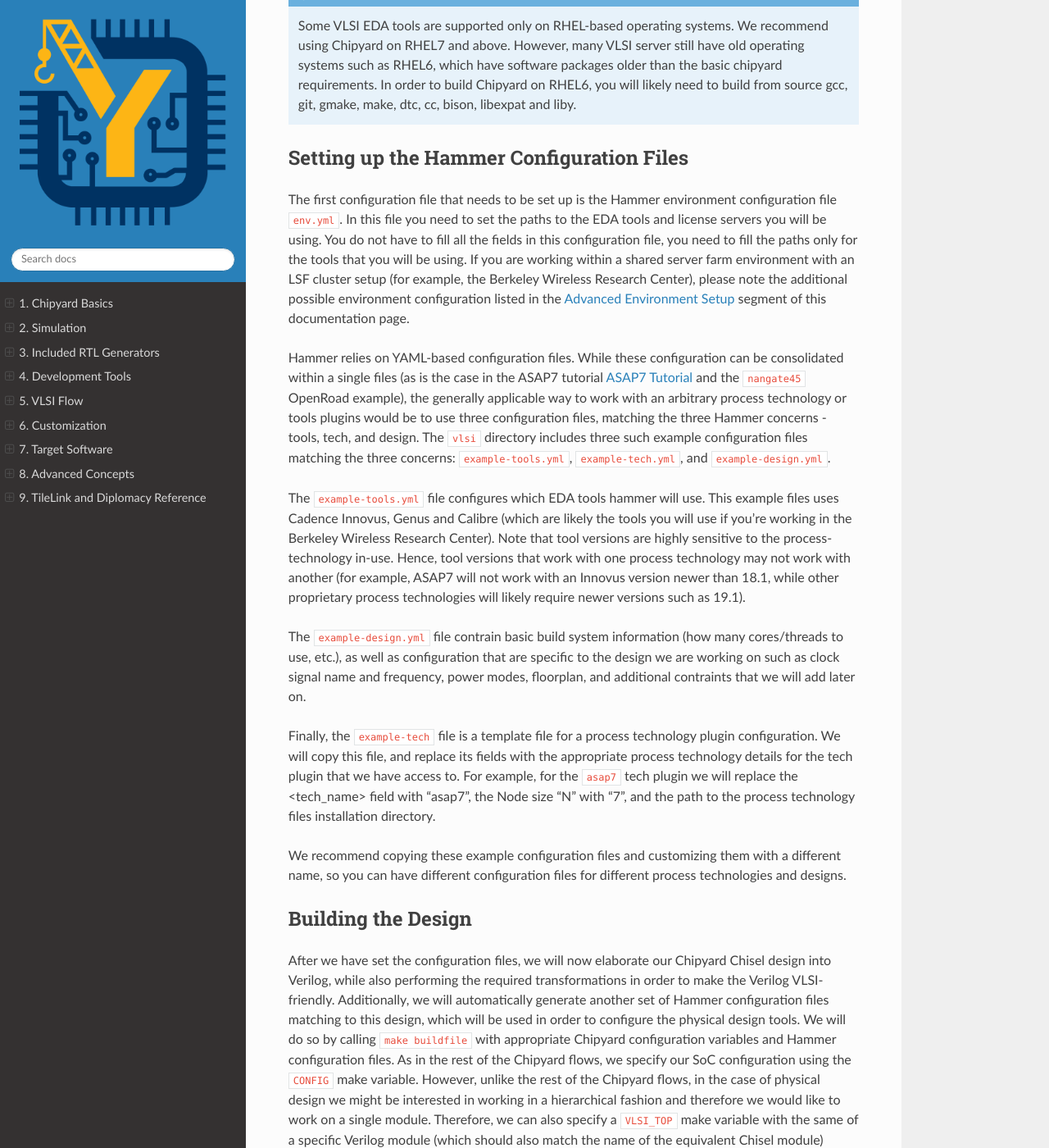
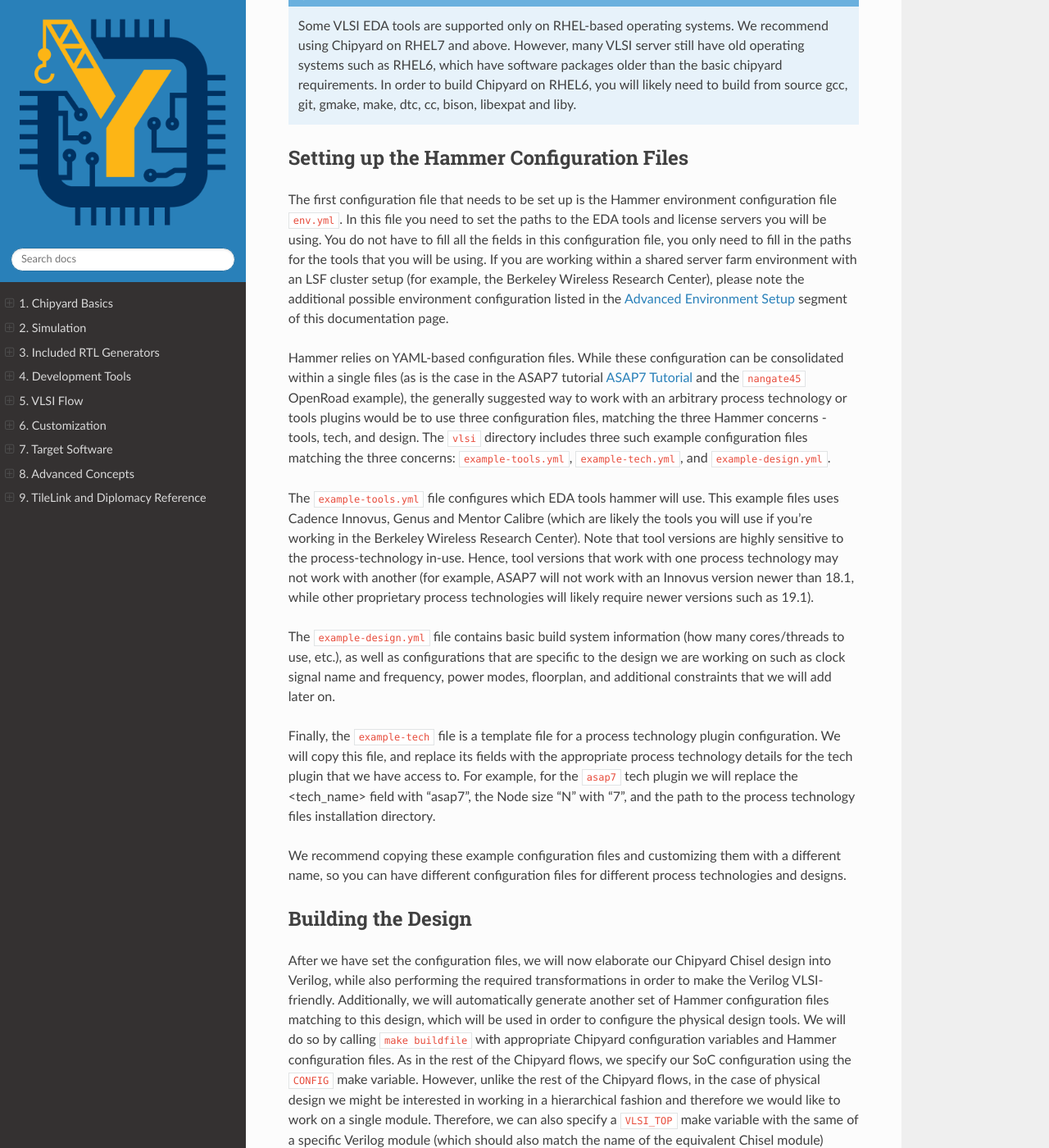
Before and after one commit to ucb-bar/chipyard, a Sphinx documentation site: the page built from docs/VLSI/Basic-Flow.rst, in a window 1280 px wide and 1400 px high, scrolled down 962 px. Shown: the whole window at 82% size. Built offline with Sphinx 7.4.7 and the Read the Docs theme 2.0.0, drawn with Linux system fonts in a browser that asks for light colours; some of the changed text lies outside the part shown.

Commit message:
Apply suggestions from code review
Co-authored-by: Colin Schmidt <colins@eecs.berkeley.edu>

```diff
--- a/docs/VLSI/Basic-Flow.rst
+++ b/docs/VLSI/Basic-Flow.rst
@@ -39,16 +39,16 @@
 Setting up the Hammer Configuration Files
 --------------------------------------------
 
-The first configuration file that needs to be set up is the Hammer environment configuration file ``env.yml``. In this file you need to set the paths to the EDA tools and license servers you will be using. You do not have to fill all the fields in this configuration file, you need to fill the paths only for the tools that you will be using.
+The first configuration file that needs to be set up is the Hammer environment configuration file ``env.yml``. In this file you need to set the paths to the EDA tools and license servers you will be using. You do not have to fill all the fields in this configuration file, you only need to fill in the paths for the tools that you will be using.
 If you are working within a shared server farm environment with an LSF cluster setup (for example, the Berkeley Wireless Research Center), please note the additional possible environment configuration listed in the :ref:`Advanced Environment Setup` segment of this documentation page.
 
 Hammer relies on YAML-based configuration files. While these configuration can be consolidated within a single files (as is the case in the ASAP7 tutorial :ref:`tutorial` and the ``nangate45``
-OpenRoad example), the generally applicable way to work with an arbitrary process technology or tools plugins would be to use three configuration files, matching the three Hammer concerns - tools, tech, and design.
+OpenRoad example), the generally suggested way to work with an arbitrary process technology or tools plugins would be to use three configuration files, matching the three Hammer concerns - tools, tech, and design.
 The ``vlsi`` directory includes three such example configuration files matching the three concerns: ``example-tools.yml``, ``example-tech.yml``, and ``example-design.yml``.
 
-The ``example-tools.yml`` file configures which EDA tools hammer will use. This example files uses Cadence Innovus, Genus and Calibre (which are likely the tools you will use if you're working in the Berkeley Wireless Research Center). Note that tool versions are highly sensitive to the process-technology in-use. Hence, tool versions that work with one process technology may not work with another (for example, ASAP7 will not work with an Innovus version newer than 18.1, while other proprietary process technologies will likely require newer versions such as 19.1).
+The ``example-tools.yml`` file configures which EDA tools hammer will use. This example files uses Cadence Innovus, Genus and Mentor Calibre (which are likely the tools you will use if you're working in the Berkeley Wireless Research Center). Note that tool versions are highly sensitive to the process-technology in-use. Hence, tool versions that work with one process technology may not work with another (for example, ASAP7 will not work with an Innovus version newer than 18.1, while other proprietary process technologies will likely require newer versions such as 19.1).
 
-The ``example-design.yml`` file contrain basic build system information (how many cores/threads to use, etc.), as well as configuration that are specific to the design we are working on such as clock signal name and frequency, power modes, floorplan, and additional contraints that we will add later on.
+The ``example-design.yml`` file contains basic build system information (how many cores/threads to use, etc.), as well as configurations that are specific to the design we are working on such as clock signal name and frequency, power modes, floorplan, and additional constraints that we will add later on.
 
 Finally, the ``example-tech`` file is a template file for a process technology plugin configuration. We will copy this file, and replace its fields with the appropriate process technology details for the tech plugin that we have access to. For example, for the ``asap7`` tech plugin we will replace the <tech_name> field with "asap7", the Node size "N" with "7", and the path to the process technology files installation directory.
 
@@ -136,7 +136,7 @@
 
 
 Place-and-route generally requires more fine-grained input specifications regarding power nets, clock nets, pin assignments and floorplanning. While the template configuration files provide defaults for automatic tool defaults, these will usually result in very bad QoR, and therefore it is recommended to specify better-informed floorplans, pin assignments and power nets. For more information about cutomizing theses parameters, please refer to the :ref:`Customizing Your VLSI Flow in Hammer` sections or to the Hammer documentation.
-Additionally, some Hammer process technology plugins do not provide sufficient default values for requires settings such as power nets and pin assignments (for example, ASAP7). In those cases, these contraint will need to be specified manually in the top-level configuration yml files, as is the case in the ``example-asap7.yml`` configuration file.
+Additionally, some Hammer process technology plugins do not provide sufficient default values for requires settings such as power nets and pin assignments (for example, ASAP7). In those cases, these constraints will need to be specified manually in the top-level configuration yml files, as is the case in the ``example-asap7.yml`` configuration file.
 
 Place-and-route tools are very sensitive to process technologes (significantly more sensitive than synthesis tools), and different process technologies may work only on specific tool versions. It is recommended to check what is the appropriate tool version for the specific process technology you are working with.
 
```
Also changed, not shown: other parts of docs/VLSI/Basic-Flow.rst (+5 -5 lines).
